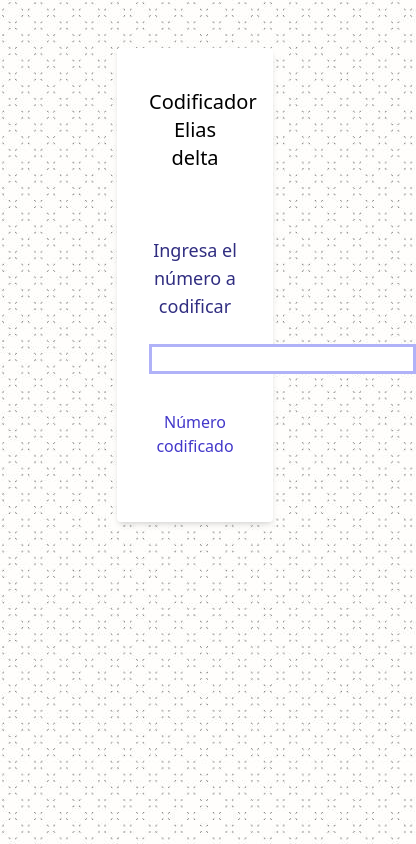
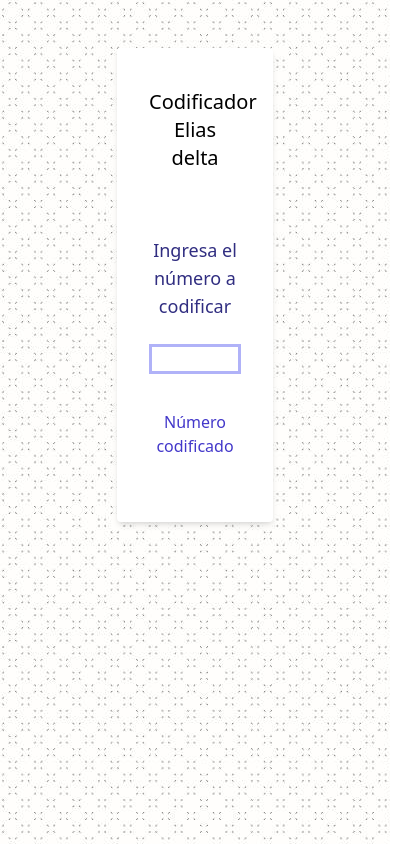
Before and after one commit to nitrolanco/Elias-Delta-basic-encoder, a plain HTML site: page index.html in a window 390 px wide. Shown: the whole page, 416 px wide, since content can reach past the window. Drawn offline with Linux system fonts and the light colour scheme.

Commit message:
Un poco más responsivo
falta xddd

```diff
--- a/index.html
+++ b/index.html
@@ -9,7 +9,7 @@
     <title>Elias-Delta Basic Encoder</title>
 </head>
 <body class="bg-repeat" style="background-image: url(./resources/images/dots.jpg);">
-    <div class = "mt-12 py-24 bg-white shadow-md rounded px-8 pt-6 pb-8 mb-4"id="form_container">
+    <div class = "max-w-2xl w-screen mt-12 py-24 bg-white shadow-md rounded px-8 pt-6 pb-8 mb-4"id="form_container">
         <h1  class="center_text center text-xl font-momo py-4">Codificador Elias delta</h1>
 
 
@@ -31,7 +31,7 @@
             </script>
         <form >
             <label class="center_input mt-12 text-indigo-900 font-momo text-lg" for="numero">Ingresa el número a codificar</label><br>
-            <input class="center lock text-gray-500 font-bold md:text-right mb-1 md:mb-0 pr-4 border-solid hover:border-dotted border-indigo-500/50" style="border-width: 3px;" type="text" id = "numero" name="numero">
+            <input class=" w-full max-w-xs center lock text-gray-500 font-bold md:text-right mb-1 md:mb-0 pr-4 border-solid hover:border-dotted border-indigo-500/50" style="border-width: 3px;" type="number" style = "-webkit-appearance: none;-moz-appearance: none; appearance: none;" id = "numero" name="numero">
         </form>
         <h3 class= "py-8 center_text text-indigo-700"id="show_encoded" onload="myFunction()">Número codificado</h3>
 
```
Also changed, not shown: dist/output.css.
